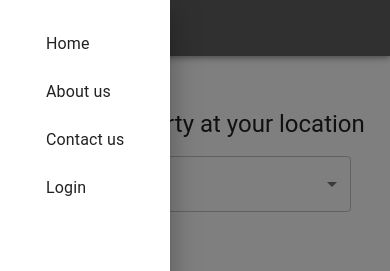
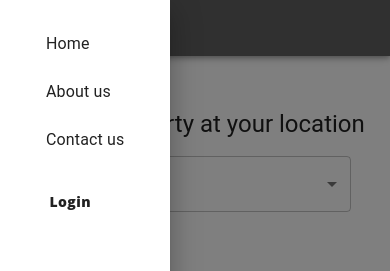
Before and after one commit to Pesto-BookMyPG/bookmypg-frontenddesign, a React (Create React App) app: page / in a window 390 px wide. Both pictures are taken after a click on the button "menu". Shown: the top 271 px of the page. Built offline with nearby package versions, Linux system fonts and the light colour scheme.

Commit message:
login button styling

```diff
--- a/src/user/components/header.js
+++ b/src/user/components/header.js
@@ -10,10 +10,19 @@ import {
   MenuItem,
 } from "@material-ui/core";
 import MenuIcon from "@material-ui/icons/Menu";
+import Dialog from "@material-ui/core/Dialog";
+import DialogActions from "@material-ui/core/DialogActions";
+import DialogContent from "@material-ui/core/DialogContent";
+import DialogContentText from "@material-ui/core/DialogContentText";
+import DialogTitle from "@material-ui/core/DialogTitle";
 import React, { useState, useEffect } from "react";
 import { Link as RouterLink } from "react-router-dom";
 import Terms from "./terms";
-
+import { GoogleLoginButton } from "react-social-login-buttons";
+import firebase from "firebase/app";
+import "firebase/auth";
+import { useHistory } from "react-router-dom";
+import { useAuth } from "../../contexts/AuthContext";
 const headersData = [
   {
     label: "Home",
@@ -26,10 +35,6 @@ const headersData = [
   {
     label: "Contact us",
     href: "/logout",
-  },
-  {
-    label: "Login",
-    href: "/login",
   },
 ];
 
@@ -66,7 +71,8 @@ const useStyles = makeStyles(() => ({
 
 export default function Header() {
   const { header, logo, menuButton, toolbar, drawerContainer } = useStyles();
-
+  const [open, setOpen] = React.useState(false);
+  const history = useHistory();
   const [state, setState] = useState({
     mobileView: false,
     drawerOpen: false,
@@ -93,11 +99,40 @@ export default function Header() {
     };
   }, []);
 
+  const LoginPopup = () => {
+    setOpen(true);
+  };
+
+  const handleClose = () => {
+    setOpen(false);
+  };
+
+  const handleLogin = async () => {
+    const provider = new firebase.auth.GoogleAuthProvider();
+    await firebase.auth().signInWithPopup(provider);
+    setOpen(false);
+    history.push("/");
+  };
+
   const displayDesktop = () => {
     return (
       <Toolbar className={toolbar}>
         {femmecubatorLogo}
-        <div>{getMenuButtons()}</div>
+        <div>
+          {getMenuButtons()}
+          <Button
+            style={{
+              color: "inherit",
+              fontFamily: "Open Sans, sans-serif",
+              fontWeight: 700,
+              size: "18px",
+              marginLeft: "38px",
+            }}
+            onClick={LoginPopup}
+          >
+            {"Login"}
+          </Button>
+        </div>
       </Toolbar>
     );
   };
@@ -130,6 +165,18 @@ export default function Header() {
           }}
         >
           <div className={drawerContainer}>{getDrawerChoices()}</div>
+          <Button
+            style={{
+              marginLeft: "-30px",
+              textTransform: "none",
+              fontFamily: "Open Sans, sans-serif",
+              fontWeight: 800,
+              size: "30px",
+            }}
+            onClick={LoginPopup}
+          >
+            Login
+          </Button>
         </Drawer>
 
         <div>{femmecubatorLogo}</div>
@@ -207,10 +254,36 @@ export default function Header() {
   };
 
   return (
-    <header>
-      <AppBar className={header}>
-        {mobileView ? displayMobile() : displayDesktop()}
-      </AppBar>
-    </header>
+    <>
+      <header>
+        <AppBar className={header}>
+          {mobileView ? displayMobile() : displayDesktop()}
+        </AppBar>
+      </header>
+      <div>
+        <Dialog
+          open={open}
+          onClose={handleClose}
+          aria-labelledby="form-dialog-title"
+        >
+          <DialogTitle id="form-dialog-title">
+            Please select your account
+          </DialogTitle>
+          <DialogActions>
+            <GoogleLoginButton
+              text="Google"
+              style={{ width: "140px", height: "35px" }}
+              onClick={handleLogin}
+            />
+            <Button
+              onClick={handleClose}
+              style={{ width: "140px", variant: "outlined", color: "primary" }}
+            >
+              Cancel
+            </Button>
+          </DialogActions>
+        </Dialog>
+      </div>
+    </>
   );
 }
```
